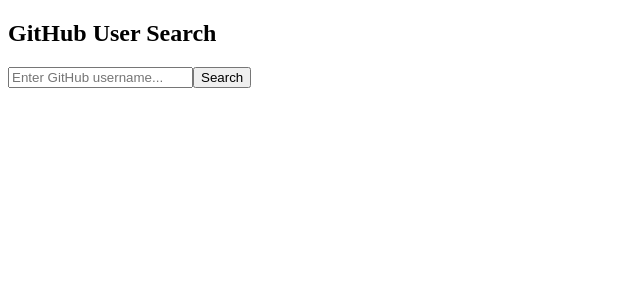
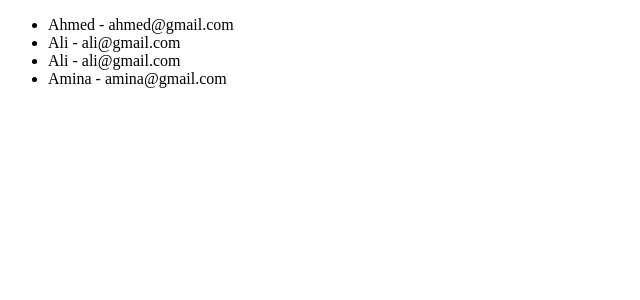
Before and after one commit to koko-ahmed/Dugsiiye-React-Exercises, a React (Vite) app: page / in a window 1280 px wide. Shown: the top 300 px of the page, without its empty margins (0-640 px from the left). Built offline with nearby package versions, Linux system fonts and the light colour scheme.

Commit message:
add exercise 10

```diff
--- a/src/App.jsx
+++ b/src/App.jsx
@@ -3,6 +3,7 @@
 import MouseTracker from "./Exercises/Exercise7"
 import Countdown from "./Exercises/Exercise8";
 import GitHubUserSearch from "./Exercises/Exercise9"
+import UserList from "./Exercises/Exercise10"
 function App(){
   return(
     <>
@@ -10,7 +11,7 @@
     {/* <Buton/> */}
     {/* <GreetingTitle/> */}
     {/* <MouseTracker/> */}
-    <GitHubUserSearch/>
+    <UserList/>
     </>
 
 
--- /dev/null
+++ b/src/Exercises/Exercise10.jsx
@@ -0,0 +1,20 @@
+const UserList = () => {
+  const users = [
+    { id: 1, name: "Ahmed", email: "ahmed@gmail.com" },
+    { id: 2, name: "Ali", email: "ali@gmail.com" },
+    { id: 3, name: "Ali", email: "ali@gmail.com" },
+    { id: 4, name: "Amina", email: "amina@gmail.com" },
+  ];
+
+  return (
+    <ul>
+      {users.map((user) => (
+        <li key={user.id}>
+          {user.name} - {user.email}
+        </li>
+      ))}
+    </ul>
+  );
+};
+
+export default UserList;
```
